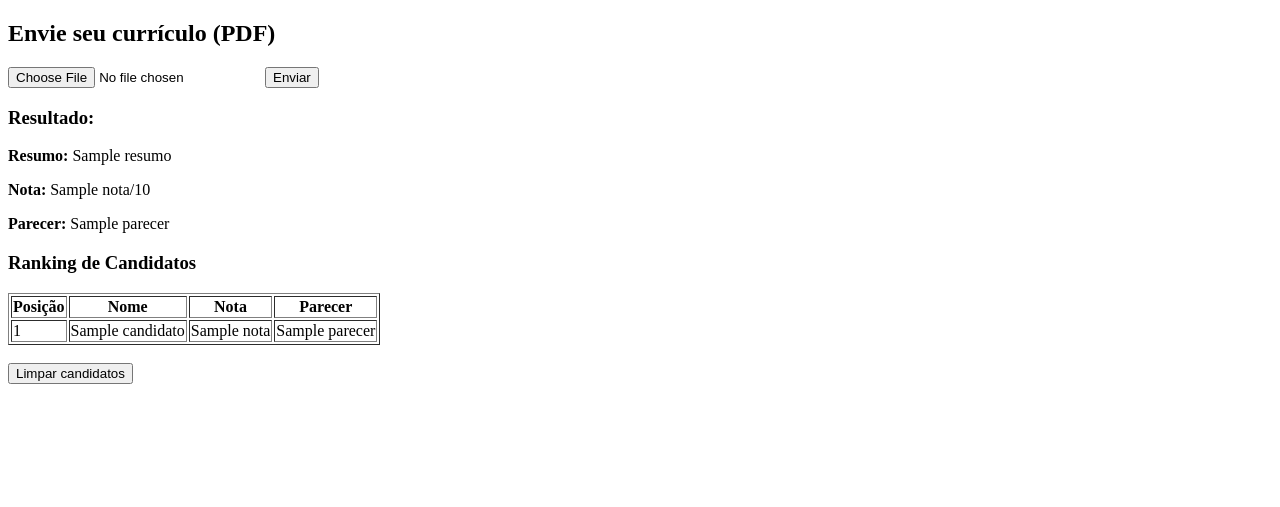
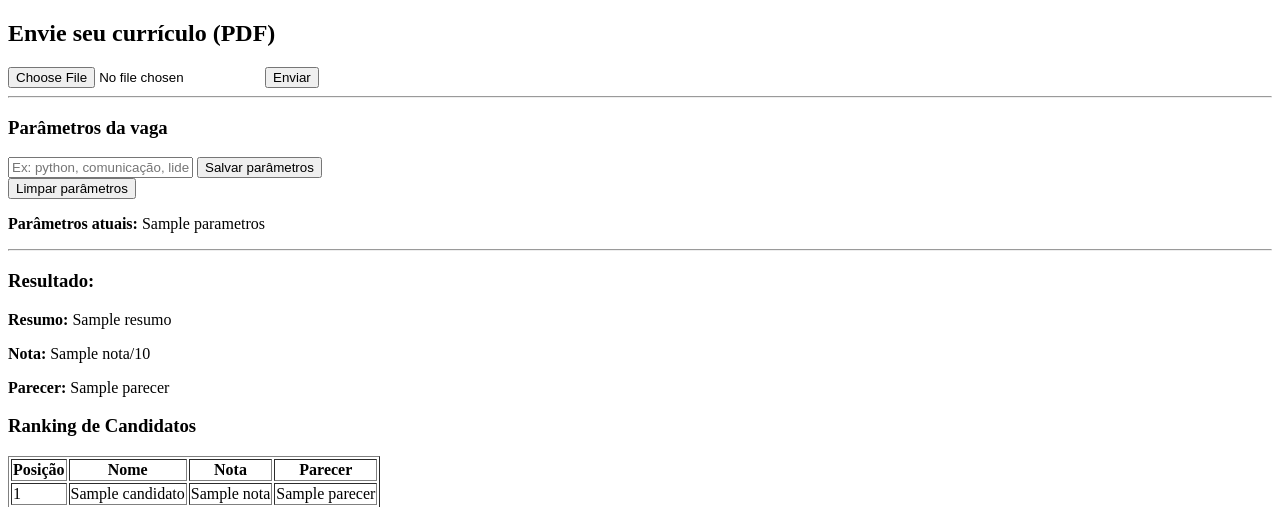
Before and after one commit to higorssilva38-create/projeto-rh, a Flask app: template templates/index.html in a window 1280 px wide. Shown: the top 507 px of the page. Run offline with Flask 3, Linux system fonts and the light colour scheme; the template is opened without the code that fills it: most values are stand-ins (such as "Sample title", 1, 10 or a date in 2020).

Commit message:
Adiciona parâmetros dinâmicos na análise de currículo

```diff
--- a/app.py
+++ b/app.py
@@ -4,11 +4,18 @@ from analyzer import analisar_curriculo
 from ranking import adicionar_candidato, obter_ranking, limpar_ranking
 
 app = Flask(__name__)
+
 UPLOAD_FOLDER = "uploads"
 app.config["UPLOAD_FOLDER"] = UPLOAD_FOLDER
 
+# 🔥 NOVO: variável global para guardar os parâmetros
+parametros_globais = ""
+
+
 @app.route("/", methods=["GET", "POST"])
 def index():
+    global parametros_globais
+
     if request.method == "POST":
         arquivo = request.files["curriculo"]
 
@@ -16,17 +23,41 @@ def index():
             caminho = os.path.join(app.config["UPLOAD_FOLDER"], arquivo.filename)
             arquivo.save(caminho)
 
-            resultado = analisar_curriculo(caminho)
+            # 🔥 AGORA PASSANDO OS PARÂMETROS PARA A IA
+            resultado = analisar_curriculo(caminho, parametros_globais)
+
             adicionar_candidato(resultado)
 
             return redirect(url_for("index"))
 
-    return render_template("index.html", ranking=obter_ranking())
+    return render_template(
+        "index.html",
+        ranking=obter_ranking(),
+        parametros=parametros_globais
+    )
+
+
+# 🔥 NOVA ROTA: salvar parâmetros
+@app.route("/set_parametros", methods=["POST"])
+def set_parametros():
+    global parametros_globais
+    parametros_globais = request.form["parametros"]
+    return redirect(url_for("index"))
+
+
+# 🔥 NOVA ROTA: limpar parâmetros
+@app.route("/reset_parametros", methods=["POST"])
+def reset_parametros():
+    global parametros_globais
+    parametros_globais = ""
+    return redirect(url_for("index"))
+
 
 @app.route("/limpar", methods=["POST"])
 def limpar():
     limpar_ranking()
     return redirect(url_for("index"))
 
+
 if __name__ == "__main__":
     app.run(debug=True, host="0.0.0.0")
--- a/templates/index.html
+++ b/templates/index.html
@@ -11,6 +11,24 @@
     <input type="file" name="curriculo" required>
     <button type="submit">Enviar</button>
 </form>
+
+<hr>
+
+<!-- 🔥 NOVA SEÇÃO DE PARÂMETROS -->
+<h3>Parâmetros da vaga</h3>
+
+<form method="POST" action="/set_parametros">
+    <input type="text" name="parametros" placeholder="Ex: python, comunicação, liderança">
+    <button type="submit">Salvar parâmetros</button>
+</form>
+
+<form method="POST" action="/reset_parametros">
+    <button type="submit">Limpar parâmetros</button>
+</form>
+
+<p><strong>Parâmetros atuais:</strong> {{ parametros }}</p>
+
+<hr>
 
 {% if resultado %}
     <h3>Resultado:</h3>
@@ -40,7 +58,7 @@
 
     <br>
 
-    <!-- BOTÃO LIMPAR -->
+    <!-- BOTÃO LIMPAR CANDIDATOS -->
     <form method="POST" action="/limpar">
         <button type="submit">Limpar candidatos</button>
     </form>
```
Also changed, not shown: analyzer.py (+21 -4 lines), 1 other file.
